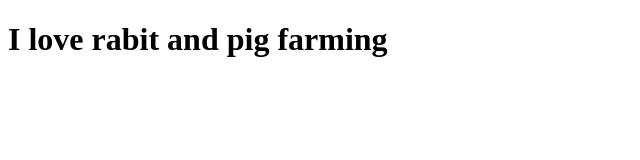
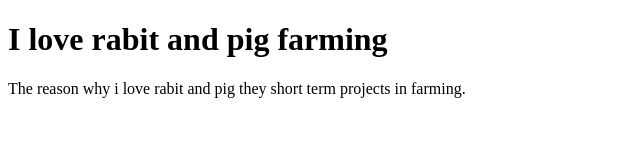
Before and after one commit to Opata1234/pigFarming, a plain HTML site: page index.html in a window 1280 px wide. Shown: the whole page, without its empty margins (0-640 px from the left). Drawn offline with Linux system fonts and the light colour scheme.

Commit message:
added a pragraph

```diff
--- a/index.html
+++ b/index.html
@@ -8,6 +8,7 @@
 </head>
 <body>
     <h1>I love rabit and pig farming</h1>
+    <p>The reason why i love rabit and pig they short term projects in farming.</p>
 
 </body>
 </html>
```
